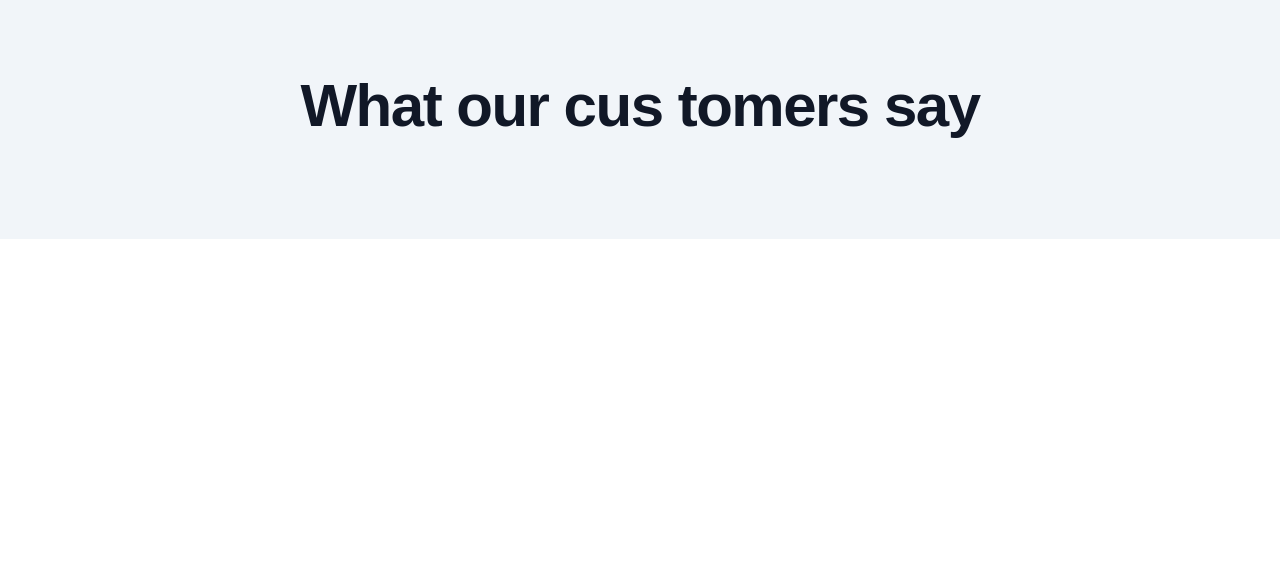
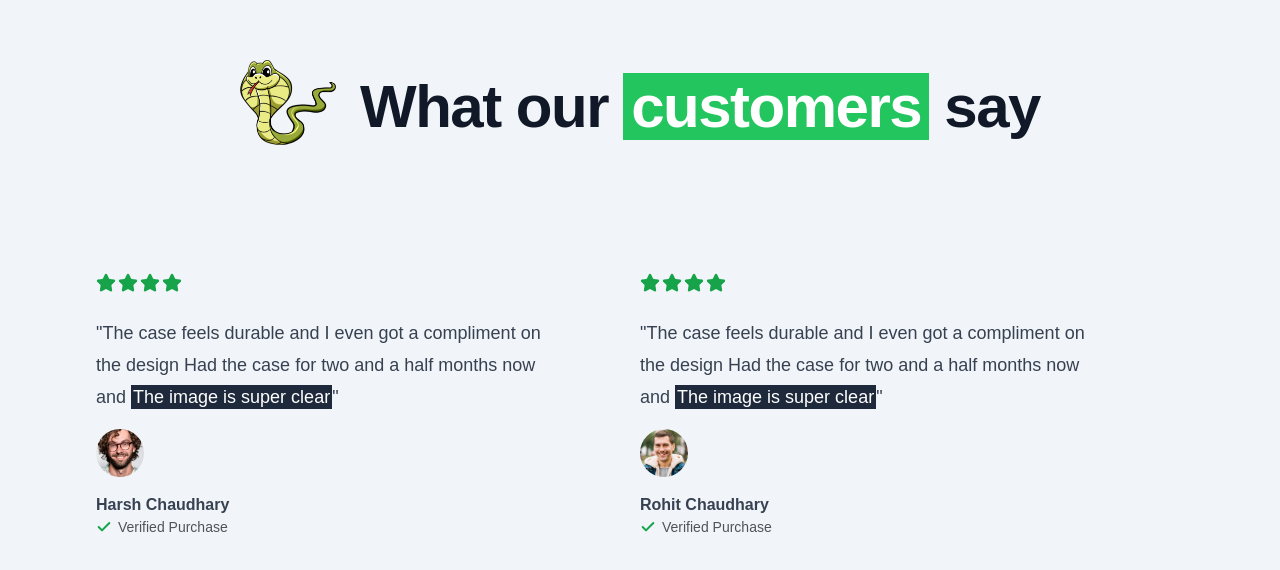
Before and after one commit to harshchaudhary9447/shopy, a Next.js app: page / in a window 1280 px wide. Shown: the part 1371-1941 px from the top of the page. Before the commit the page ends 1610 px from the top, so only its background shows below. Built offline with nearby package versions, Linux system fonts and the light colour scheme; no server answers.

Commit message:
adding animation

```diff
--- a/package.json
+++ b/package.json
@@ -14,6 +14,7 @@
     "@radix-ui/react-slot": "^1.1.0",
     "class-variance-authority": "^0.7.0",
     "clsx": "^2.1.1",
+    "framer-motion": "^11.11.9",
     "lucide-react": "^0.445.0",
     "next": "14.2.13",
     "react": "^18",
--- a/src/app/page.tsx
+++ b/src/app/page.tsx
@@ -1,5 +1,6 @@
 import MaxWidthWrapper from "@/components/MaxWidthWrapper";
 import Phone from "@/components/Phone";
+import { Reviews } from "@/components/Reviews";
 import { Check, Star } from "lucide-react";
 
 
@@ -92,12 +93,72 @@
           <MaxWidthWrapper className="flex flex-col items-center gap-16 sm:gap-32">
             <div className="flex flex-col lg:flex-row items-center gap-4 sm:gap-6">
               <h2 className="order-1  mt-2 tracking-tight text-center text-balance !leading-tight font-bold text-5xl md:text-6xl text-gray-900">
-                What our cus tomers say
+                What our <span className="relative px-2 bg-green-500 text-white">customers</span> say
               </h2>
+              <img src="/snake-2.png" className="w-24 order-0 "></img>
+            </div>
+
+            <div className="mx-auto grid max-w-2xl grid-cols-1 px-4 lg:mx-0 lg:max-w-none lg:grid-cols-2 gap-y-16">
+              <div className="flex flex-auto flex-col gap-4 lg:pr-8 xl:pr-20">
+
+                <div className="flex gap-0.5 mb-2 ">
+                   <Star className="h-5 w-5 text-green-600 fill-green-600"></Star>
+                   <Star className="h-5 w-5 text-green-600 fill-green-600"></Star>
+                   <Star className="h-5 w-5 text-green-600 fill-green-600"></Star>
+                   <Star className="h-5 w-5 text-green-600 fill-green-600"></Star>
+                </div>
+
+                <div className="text-lg leading-8">
+                  <p>
+                    "The case feels durable and I even got a compliment on the design
+                    Had the case for two and a half months now and <span className="p-0.5 bg-slate-800 text-white">The image is super clear</span>"
+                  </p>
+                </div>
+              <img className="rounded-full h-12 w-12 object-cover" src="/users/user-1.png"></img>
+
+              <div className="flex flex-col">
+              <p className="font-semibold">Harsh Chaudhary</p>
+              <div className="flex gap-1.5 items-center text-zinc-600">
+                <Check className="h-4 w-4 stroke-[3px] text-green-600"/>
+                <p className="text-sm">Verified Purchase</p>
+              </div>
+              </div>
+
+              </div>
+
+              <div className="flex flex-auto flex-col gap-4 lg:pr-8 xl:pr-20">
+
+                <div className="flex gap-0.5 mb-2 ">
+                   <Star className="h-5 w-5 text-green-600 fill-green-600"></Star>
+                   <Star className="h-5 w-5 text-green-600 fill-green-600"></Star>
+                   <Star className="h-5 w-5 text-green-600 fill-green-600"></Star>
+                   <Star className="h-5 w-5 text-green-600 fill-green-600"></Star>
+                </div>
+
+                <div className="text-lg leading-8">
+                  <p>
+                    "The case feels durable and I even got a compliment on the design
+                    Had the case for two and a half months now and <span className="p-0.5 bg-slate-800 text-white">The image is super clear</span>"
+                  </p>
+                </div>
+
+                <img className="rounded-full h-12 w-12 object-cover" src="/users/user-4.jpg"></img>
+                <div className="flex flex-col">
+              <p className="font-semibold">Rohit Chaudhary</p>
+              <div className="flex gap-1.5 items-center text-zinc-600">
+                <Check className="h-4 w-4 stroke-[3px] text-green-600"/>
+                <p className="text-sm">Verified Purchase</p>
+              </div>
+              </div>
+              </div>
+
             </div>
           </MaxWidthWrapper>
         </section>
 
+        <div className="pt-16 bg-slate-100">
+          <Reviews/>
+        </div>
       </div>
   );
 }
--- /dev/null
+++ b/src/components/Reviews.tsx
@@ -0,0 +1,86 @@
+"use client"
+
+import { useRef } from "react";
+import MaxWidthWrapper from "./MaxWidthWrapper";
+import { useInView } from "framer-motion";
+import { cn } from "@/lib/utils";
+
+const PHONES = ["/testimonials/1.jpg",
+                "/testimonials/2.jpg",
+                "/testimonials/3.jpg",
+                "/testimonials/4.jpg",
+                "/testimonials/5.jpg",
+                "/testimonials/6.jpg",
+
+];
+
+function splitArray<T>(array: Array<T>,numParts:number)
+{
+        const result : Array<Array<T>> = [];
+
+        for (let index = 0; index < array.length; index++) {
+            const i = index%numParts;
+
+            if(!result[index])
+            {
+                result[index] = [];
+            }
+
+            result[i].push(array[index]);
+
+        }
+
+        return result;
+}
+
+function ReviewColumn({
+    reviews,
+    classname,
+    reviewClassName,
+    msPerPixel =0
+}:{
+    reviews : string[],
+    classname?:string,
+    reviewClassName?: (reviewIndex: number) => string,
+    msPerPixel?:number
+})
+{
+
+    const columnRef = useRef<HTMLDivElement | null>(null);
+
+
+    return  <div ref={columnRef} className={cn("animate-marquee space-y-8 py-4",classname)}>
+
+        </div>
+}
+
+function ReviewGrid()
+{
+    const containerRef = useRef<HTMLDivElement | null>(null);
+    const isInView = useInView(containerRef,{once:true, amount:0.4});
+
+    const columns = splitArray(PHONES,3);
+
+    const column1 = columns[0];
+    const column2 = columns[1];
+    const column3 =  splitArray(columns[2],2 );
+
+    return <div ref={containerRef} className="relative -mx-4 mt-16 grid h-[49rem] max-h-[150vh]
+    grid-cols-1 items-start gap-8 overflow-hidden px-4 sm:mt-20 md:grid-cols-2 lg:grid-cols-3">
+        {isInView ? <>
+
+           <ReviewColumn/>
+
+        </>:null}
+    </div>
+}
+
+export function Reviews()
+{
+    return <MaxWidthWrapper className="relative max-w-5xl ">
+    <img aria-hidden="true" src="/what-people-are-buying.png"
+    className="absolute select-none hidden  -left-32 top-1/3"></img>
+
+    <ReviewGrid/>
+    </MaxWidthWrapper>
+}
```
Also changed, not shown: 1 other file (tests, documents, lock files or other folders).
